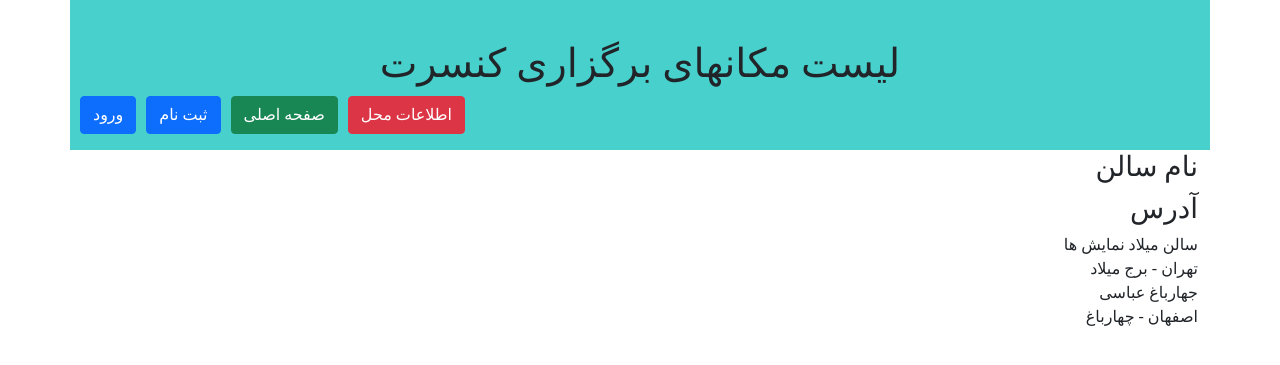
After one commit to amirriazizadeh/concert, a Django app: page /locations/ in a window 1280 px wide. The commit adds this page. Shown: the top 365 px of the page. Run offline with Django 4.2, Linux system fonts and the light colour scheme; data comes from the database, SQL or seed files in the repository; both versions use the stored data as it was after the commit; some libraries are stand-ins or nearby versions.

Commit message:
adding pages:detail page and location page has been added

```diff
--- a/apps/ticketSales/models.py
+++ b/apps/ticketSales/models.py
@@ -24,7 +24,7 @@ class locationModel(models.Model):
     capacity=models.IntegerField(verbose_name="ظرفیت")
 
     def __str__(self) -> str:
-        return self.SingerName
+        return self.Name
 
 class timeModel(models.Model):
     class Meta:
--- a/apps/ticketSales/urls.py
+++ b/apps/ticketSales/urls.py
@@ -1,6 +1,8 @@
 from django.urls import path
-from .views import concertListView
+from .views import concertListView,listOfLocations,concertDetails
 
 urlpatterns=[
-    path("tickets/",concertListView)
+    path("",concertListView,name="home"),
+    path("locations/",listOfLocations,name="locatoins"),
+    path("details/<int:concertId>",concertDetails,name="details"),
 ]
--- a/apps/ticketSales/views.py
+++ b/apps/ticketSales/views.py
@@ -1,9 +1,28 @@
 from django.shortcuts import render
-from .models import concertModel
+from .models import concertModel,locationModel
+from django.conf import settings
 # Create your views here.
 def concertListView(request):
     res=concertModel.objects.all()
+    media=settings.MEDIA_URL
     context={
-        "concerts":res
+        "concerts":res,
+        "media":media
     }
     return render(request,"ticketSales/listconcert.html",context)
+
+def listOfLocations(request):
+    locs=locationModel.objects.all()
+    context={
+        "locations":locs
+    }
+    return render(request,'ticketSales/locationtemplate.html',context)
+
+
+def concertDetails(request,concertId):
+    concert=concertModel.objects.get(pk=concertId)
+    context={
+        "media":settings.MEDIA_URL,
+        "concert":concert
+    }
+    return render(request,"ticketSales/detail.html",context)
--- a/static/css/style.css
+++ b/static/css/style.css
@@ -1,25 +1,14 @@
-a{
-    text-decoration: none;
-}
-p{
-    font-size: 20px;
+
+body{
+    font-family: 'IranSanse' !important;
 }
 
-
-.mainborder{
-    border:1px solid lightgray;
-    margin: 20px;
-}
-
-.mylable{
-    color: blue;
-    width: 100px;
-}
 
 
 .box{
     background-color:mediumturquoise ;
     padding-top: 40px;
+
     text-align: center;
 }
 
@@ -33,44 +22,83 @@ p{
 }
 
 .imageBox img{
-    width: 140px;
-    height: 140px;
+    width: 100%;
+    height: auto;
 }
 
 .btnul{
     list-style-type: none;
     padding-left: 0;
 }
-li{
-  list-style-type: none;
-}
+
 .btnul li{
     float: left;
     margin-left: 10px;
 }
-.addressBox{
-    display: flex;
-    justify-content: space-between;
-    background-color: rgb(232, 240, 240);
-    margin-top: 3px;
-    border: 1px dashed rgb(26, 26, 22);
-    border-radius: 5px;
 
+.location{
+    margin: 5px;
+    background-color: whitesmoke;
+    font-size: 15px;
+    border:1px dashed green;
+    padding:10px;
+    text-align: right;
 }
-.addressBox img,.timesBox img{
-    width: 220px;
-    height: 220px;
+
+.locationHeader{
+    background-color: whitesmoke;
+    margin: 5px;
+    text-align: right;
+    font-size: 15px;
+    border:2px dashed green;
+    padding:10px;
+    color:green
 }
-.timesBox{
+
+.timeBox{
+    margin: 5px;
+    background-color: whitesmoke;
+    font-size: 15px;
+    border:1px dashed green;
+    padding:10px;
     text-align: center;
-    background-color: rgb(232, 240, 240);
-    margin-top: 3px;
-    border: 1px dashed rgb(26, 26, 22);
-    border-radius: 5px;
 }
-.capacityStatus{
-    border: 1px dashed gray;
-    margin: 10px;
-    background-color: aqua;
-    border-radius: 10px;
+
+.default{
+    border:1px solid gray
 }
+
+.form{
+    margin-top: 20px;
+}
+
+.mainborder{
+    border:1px solid lightgray;
+    margin: 20px;
+}
+
+.border{
+    background-color: whitesmoke;
+}
+
+.title{
+    font-size: 20px;
+    font-weight: bold;
+    width: 100px !important;
+}
+
+p{
+    padding: 10px;
+}
+
+.mylable{
+    color: blue;
+    width: 100px;
+}
+
+.bottonborder{
+    background-color: lightgray;
+    direction: rtl;
+    margin: 20px;
+    padding: 10px;
+}
--- a/template/maintemplate.html
+++ b/template/maintemplate.html
@@ -11,10 +11,19 @@
         <div class="container">
             <div class="row box">
                 <h1>{% block titlepage %} {% endblock%}</h1>
-
+                <ul class="btnul">
+                    {% if user.is_authenticated %}
+                    <li><a href=""  class="btn btn-danger">خروج</a></li>
+                    {% else %}
+                    <li><a href="" class="btn btn-primary">ورود</a></li>
+                    <li><a href="" class="btn btn-primary">ثبت نام</a></li>
+                    {% endif %}
+                    <li><a href="{% url "home" %}" class="btn btn-success">صفحه اصلی</a></li>
+                    <li><a href="{% url "locatoins" %}" class="btn btn-danger">اطلاعات محل</a></li>
+                </ul>
             </div>
             <div class="row">
-                  {% block mainContent %} {% endblock%}
+                  {% block mainContent %}{% endblock%}
             </div>
         </div>
     </body>
--- /dev/null
+++ b/template/ticketSales/locationtemplate.html
@@ -0,0 +1,28 @@
+{% extends "maintemplate.html" %}
+
+{% block titlepage %}
+    لیست مکانهای برگزاری کنسرت
+{% endblock%}
+
+{% block mainContent %}
+    <div class="addressBox">
+        <div class="col-md-3">
+            <h3>نام سالن</h3>
+        </div>
+        <div class="col-md-9">
+            <h3>آدرس</h3>
+        </div>
+    </div>
+    {% if locations %}
+        {% for location in locations %}
+            <div class="addressBox">
+                <div class="col-md-2">
+                    {{location.Name}}
+                </div>
+                <div class="col-md-8">
+                    {{location.Address}}
+                </div>
+            </div>
+        {% endfor %}
+    {% endif %}
+{% endblock%}
```
Also changed, not shown: template/ticketSales/detail.html (added, +23 -0 lines), template/ticketSales/listconcert.html (+21 -7 lines), db.sqlite3.
